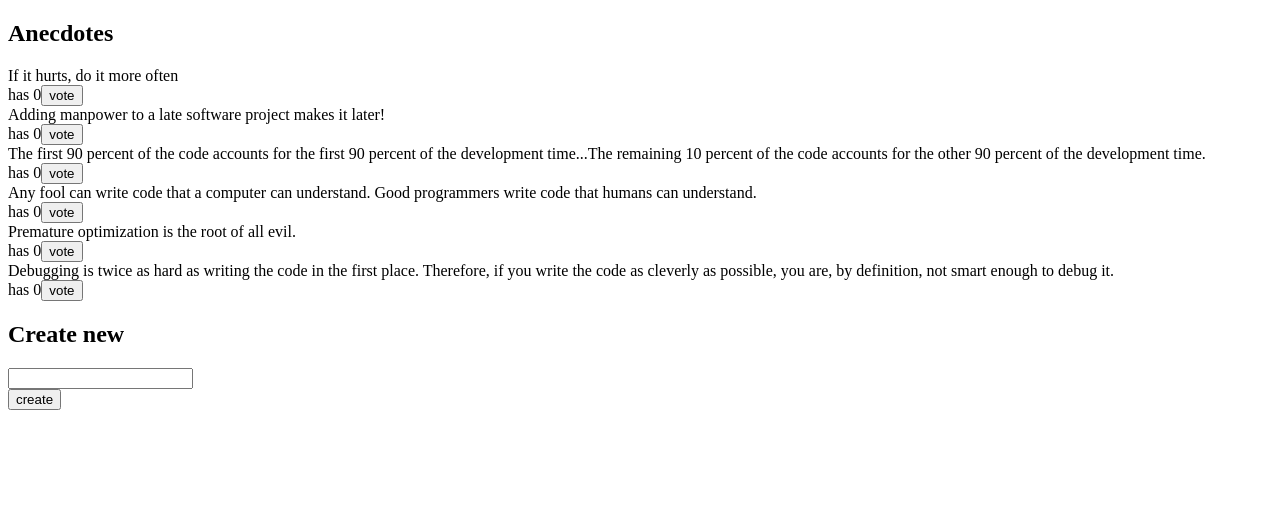
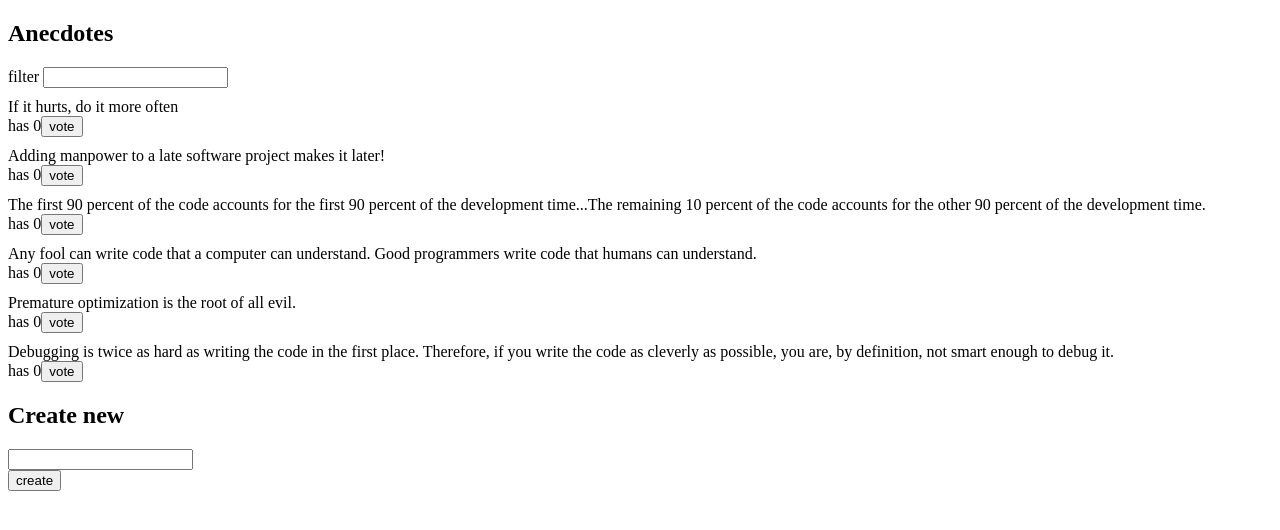
Before and after one commit to larcondo/fso-ex-part6-anecdotes, a React (Vite) app: page / in a window 1280 px wide. Shown: the top 530 px of the page. Built offline with nearby package versions, Linux system fonts and the light colour scheme.

Commit message:
exercise 6.9

```diff
--- a/src/App.jsx
+++ b/src/App.jsx
@@ -1,10 +1,12 @@
 import AnecdoteForm from './components/AnecdoteForm'
 import AnecdoteList from './components/AnectoteList'
+import Filter from './components/Filter'
 
 const App = () => {
   return (
     <div>
       <h2>Anecdotes</h2>
+      <Filter />
       <AnecdoteList />
       <AnecdoteForm />
     </div>
--- a/src/components/AnectoteList.jsx
+++ b/src/components/AnectoteList.jsx
@@ -2,8 +2,11 @@
 import { voteAnecdote } from '../reducers/anecdoreReducer'
 
 const AnecdoteList = () => {
-  const anecdotes = useSelector(state => state, { noopCheck: 'never' })
-  // const anecdotes = useSelector(state => state)
+  const anecdotes = useSelector(state =>
+    state.filter !== ''
+      ? state.anecdotes.filter( a => a.content.toLowerCase().includes(state.filter))
+      : state.anecdotes
+  )
   const dispatch = useDispatch()
 
   const vote = (id) => dispatch(voteAnecdote(id))
@@ -13,7 +16,7 @@
       { anecdotes
         .sort((a, b) => b.votes - a.votes)
         .map( anecdote =>
-          <div key={anecdote.id}>
+          <div key={anecdote.id} style={{marginBottom: 10}}>
             <div>{ anecdote.content }</div>
             <div>
               has { anecdote.votes }
--- /dev/null
+++ b/src/components/Filter.jsx
@@ -0,0 +1,22 @@
+import { useDispatch } from 'react-redux'
+import { filterChange } from '../reducers/filterReducer'
+
+const Filter = () => {
+  const dispatch = useDispatch()
+
+  const style = {
+    marginBottom: 10
+  }
+
+  const handleChange = (event) => {
+    dispatch(filterChange(event.target.value))
+  }
+
+  return(
+    <div style={style}>
+      filter <input onChange={handleChange} />
+    </div>
+  )
+}
+
+export default Filter
--- a/src/main.jsx
+++ b/src/main.jsx
@@ -1,9 +1,15 @@
 import React from 'react'
 import ReactDOM from 'react-dom/client'
-import { createStore } from 'redux'
+import { createStore, combineReducers } from 'redux'
 import { Provider } from 'react-redux'
 import App from './App.jsx'
-import reducer from './reducers/anecdoreReducer'
+import anecdoteReducer from './reducers/anecdoreReducer'
+import filterReducer from './reducers/filterReducer'
+
+const reducer = combineReducers({
+  anecdotes: anecdoteReducer,
+  filter: filterReducer
+})
 
 const store = createStore(reducer)
 
--- /dev/null
+++ b/src/reducers/filterReducer.js
@@ -0,0 +1,17 @@
+const filterReducer = (state = '', action) => {
+  switch(action.type) {
+    case 'SET_FILTER':
+      return action.payload
+    default:
+      return state
+  }
+}
+
+export const filterChange = (value) => {
+  return {
+    type: 'SET_FILTER',
+    payload: value.toLowerCase()
+  }
+}
+
+export default filterReducer
```
